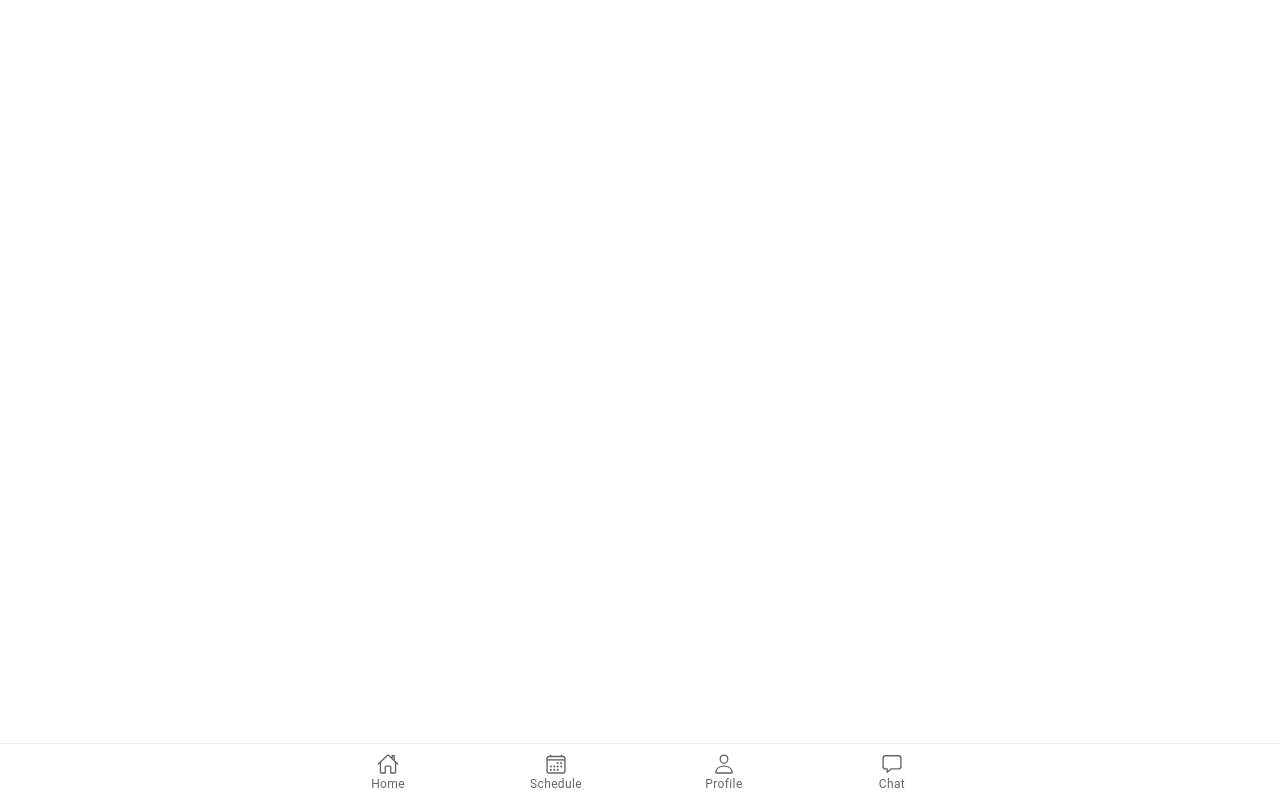
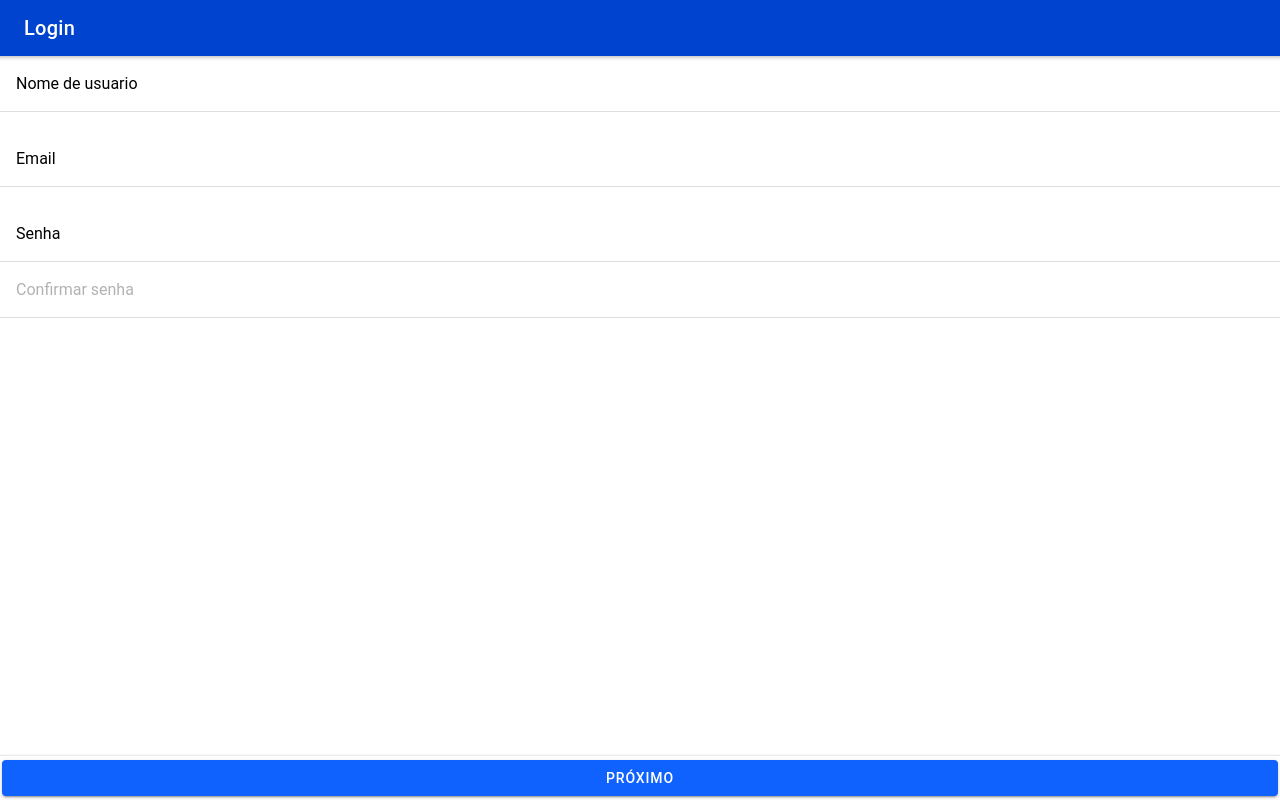
Before and after one commit to EnderHugo/teki_app, a React (Create React App) app: page /registerUser in a window 1280 px wide. Built offline with nearby package versions, Linux system fonts and the light colour scheme.

Commit message:
start of register user

```diff
--- a/src/App.tsx
+++ b/src/App.tsx
@@ -11,8 +11,10 @@ import {
 } from '@ionic/react';
 import { IonReactRouter } from '@ionic/react-router';
 import { calendarOutline, homeOutline, personOutline, chatboxOutline } from 'ionicons/icons';
+
 import Login from './Pages/tablessPages/Login';
 import Register from './Pages/tablessPages/Register'
+import RegisterUser from './Pages/tablessPages/registerUser';
 
 
 /* Change /user/ to a variable depending on current login */
@@ -48,6 +50,7 @@ const PrivateRoutes = () => {
         {/****** AUTH CREATE ACCOUNT */}
         <Route path="/login" component={Login} exact={true} />
         <Route path="/register" component={Register} exact={true} />
+        <Route path="/registerUser" component={RegisterUser} exact={true} />
         <Route path="/" render={() => <Redirect to="/login" />} />
       </IonRouterOutlet>
     </IonReactRouter>
@@ -75,6 +78,10 @@ const App: React.FC = () => (
           <Route exact path="/Register">
             <Register />
           </Route>
+          <Route exact path="/registerUser">
+            <RegisterUser />
+          </Route>
+
 
           <Route exact path="/Home">
             <Home />
--- /dev/null
+++ b/src/Pages/tablessPages/registerUser.tsx
@@ -0,0 +1,140 @@
+import { AccordionGroupCustomEvent, IonAccordion, IonAccordionGroup, IonButton, IonButtons, IonContent, IonFooter, IonHeader, IonIcon, IonInput, IonItem, IonLabel, IonPage, IonTitle, IonToast, IonToolbar, useIonViewWillEnter } from '@ionic/react';
+import './tablessPages.css';
+import React, { useEffect, useRef, useState } from 'react';
+import { hideTabs } from '../../App';
+import { business, construct, person, personAddOutline, terminal } from 'ionicons/icons';
+import { useHistory } from 'react-router';
+
+const HideTab = () => {
+  useIonViewWillEnter(() => hideTabs())
+}
+
+const Register: React.FC = () => {
+  const [showToast, setShowToast] = useState(false);
+  const [showToast2, setShowToast2] = useState(false);
+
+  const listenerOut = useRef<null | HTMLParagraphElement>(null);
+  const [email, setEmail] = useState("test@test.com");
+  const [password, setPassword] = useState("");
+  const [username, setUsername] = useState("");
+  const [cellphone, setCellphone] = useState("");
+
+  const [password1, setPassword1] = useState("");
+  const [password2, setPassword2] = useState("");
+
+  const [enablePass2, setEnablePass2] = useState(true);
+
+  const history = useHistory();
+
+  useEffect(() => {
+    const el2 = listenerOut.current;
+    console.log(el2); // 👈️ element here
+  }, []);
+
+  const registerUser = () => {
+    console.log("register user")
+  }
+
+
+  HideTab();
+
+  return (
+    <IonPage>
+
+      <IonHeader>
+        <IonToolbar color="secondary">
+          <IonButtons slot="start" />
+          <IonTitle>Login</IonTitle>
+        </IonToolbar>
+      </IonHeader>
+
+      <IonContent fullscreen>
+
+        <IonItem>
+            <IonLabel position="floating">Nome de usuario</IonLabel>
+            <IonInput
+              type="text"
+              onIonChange={(e) => {
+                setUsername(e.detail.value + "");
+              }}
+              name="username"
+            />
+        </IonItem>
+        <br/>
+        <IonItem>
+            <IonLabel position="floating">Email</IonLabel>
+            <IonInput
+              type="email"
+              pattern='email'
+              onIonChange={(e) => {
+                setEmail(e.detail.value + "");
+              }}
+              name="email"
+            />
+        </IonItem>
+        <br/>
+        <IonItem>
+            <IonLabel position="floating">Senha</IonLabel>
+            <IonInput
+              type="password"
+              onIonChange={(e) => {
+                setPassword1(e.detail.value + "");
+                if (password1 != "")
+                {
+                  setEnablePass2(false);
+                }
+                if (password1 != password2 && password1 != "" && password2 != "")
+                {
+                  //setShowToast2(true);
+                }
+                else if (password1 === password2  && password1 != "" && password2 != "")
+                {
+                  setPassword(password1)
+                }
+              }}
+              name="password"
+            />
+        </IonItem>
+        <IonItem>
+            <IonLabel position="floating">Confirmar senha</IonLabel>
+            <IonInput
+              type="password"
+              disabled={enablePass2}
+              onIonChange={(e) => {
+                setPassword2(e.detail.value + "");
+                if (password1 != password2)
+                {
+                  //setShowToast2(true);
+                }
+                else if (password1 === password2)
+                {
+                  setPassword(password2)
+                }
+              }}
+              name="password"
+            />
+        </IonItem>
+
+      </IonContent>
+
+      <IonFooter>
+        <IonToast isOpen={showToast}
+          onDidDismiss={() => setShowToast(false)}
+          message="Preencha todos os campos."
+          duration={500}
+          color="warning"
+        />
+        <IonToast isOpen={showToast2}
+          onDidDismiss={() => setShowToast2(false)}
+          message="Senha não bate com a confirmação."
+          duration={500}
+          color="warning"
+        />
+        <IonButton expand='block' onClick={registerUser}>Próximo</IonButton>
+      </IonFooter>
+
+    </IonPage>
+  );
+};
+
+export default Register;
```
